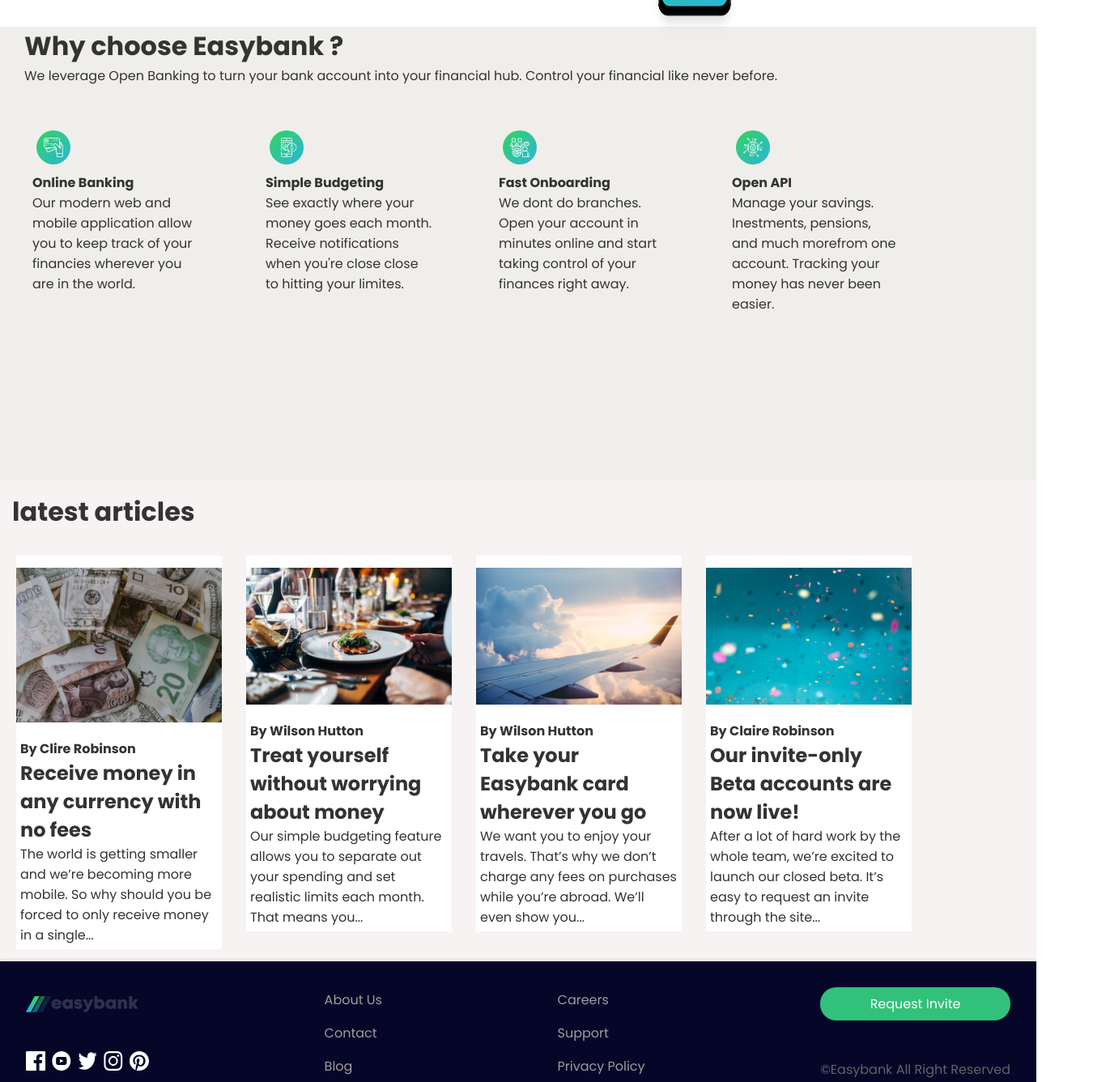
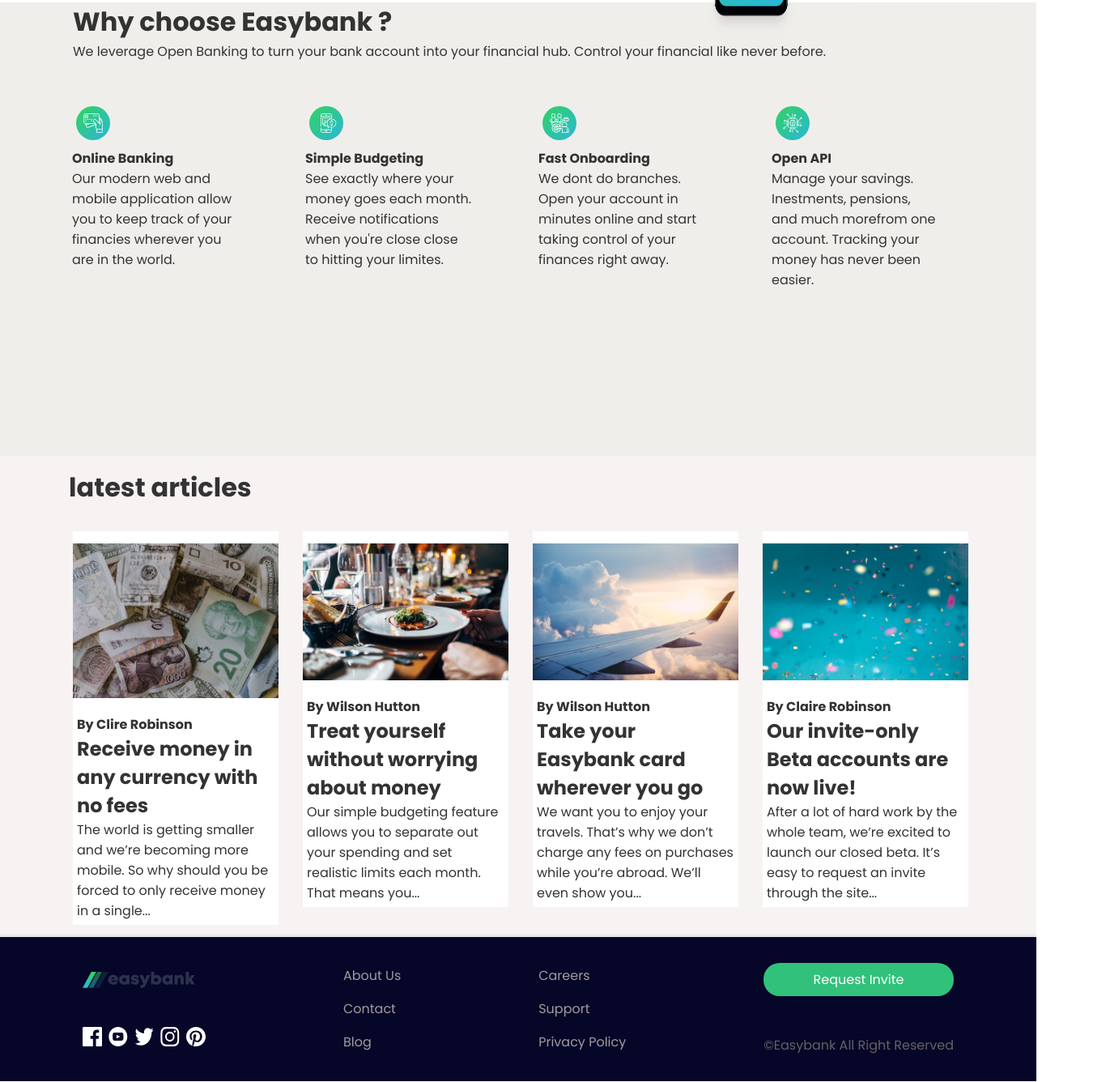
Before and after one commit to umehmictech/final-css-project, a plain HTML site: page index.html in a window 1280 px wide. Shown: the part 517-1853 px from the top of the page at 81% size, 1350 px wide, since content can reach past the window. Drawn offline with Linux system fonts and the light colour scheme.

Commit message:
worked on margin

```diff
--- a/style.css
+++ b/style.css
@@ -108,6 +108,7 @@ main{
         align-items: center;
         background-color:#ffff;
         height: 60vh;
+        margin-left: 70px;
 
     }
     main .hero .choose{
@@ -119,7 +120,7 @@ main{
     main .hero .choose .easy {
         width: 90%;
         display: block;
-        margin: 30px 30px;
+        margin-left: 90px;
         /* margin-bottom: 10px; */
     }
     main .hero .choose .easy p{
@@ -128,7 +129,7 @@ main{
     main .hero .choose .icon {
         width: 90%;
         display: flex;
-        margin: 15px 15px;
+        margin: 30px auto;
         align-items: center;
         justify-content: center;
         /* background-color: aqua; */
@@ -173,12 +174,15 @@ main{
     main .hero .latest .hed{
         width: 100%;
         padding: 15px;
+        margin-left: 70px;
     }
     main .hero .latest .articles-grid {
         width: 100%;
         height: auto;
         display: flex;
+        flex-wrap: wrap;
         padding: 5px;
+        margin-left: 70px;
     }
     main .hero .latest .articles-grid .article {
         width: 20%;
@@ -212,6 +216,7 @@ main{
         display: flex;
         justify-content: space-between;
         align-items: center;
+        margin: auto 70px;
     }
 
     .footer-links1 {
```
